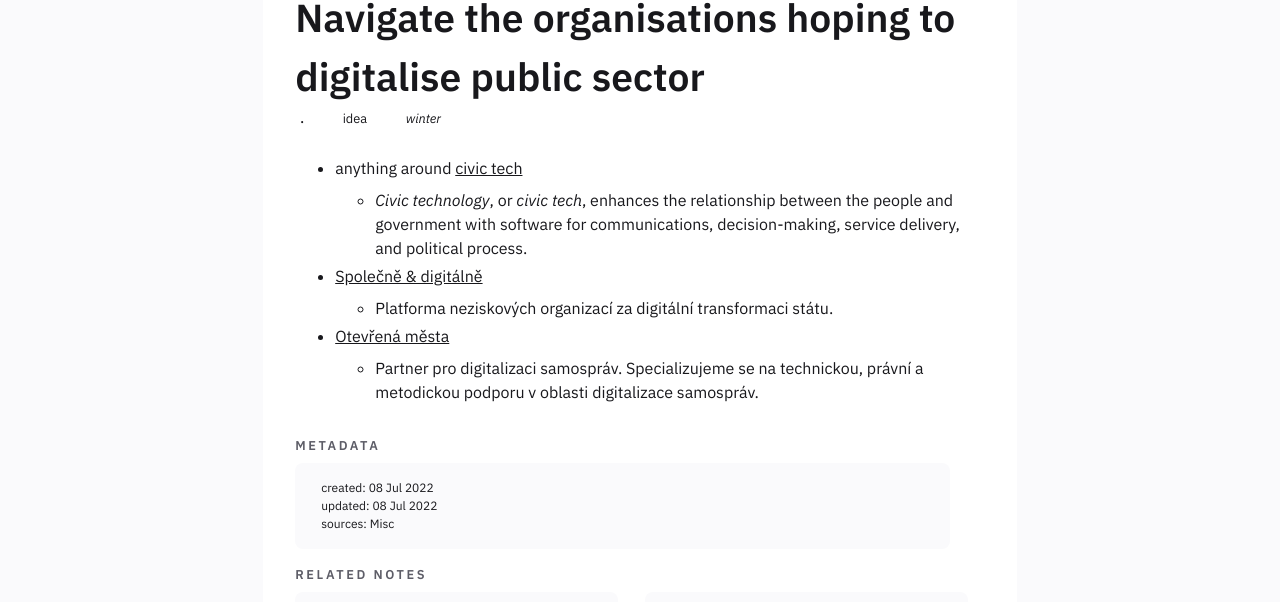
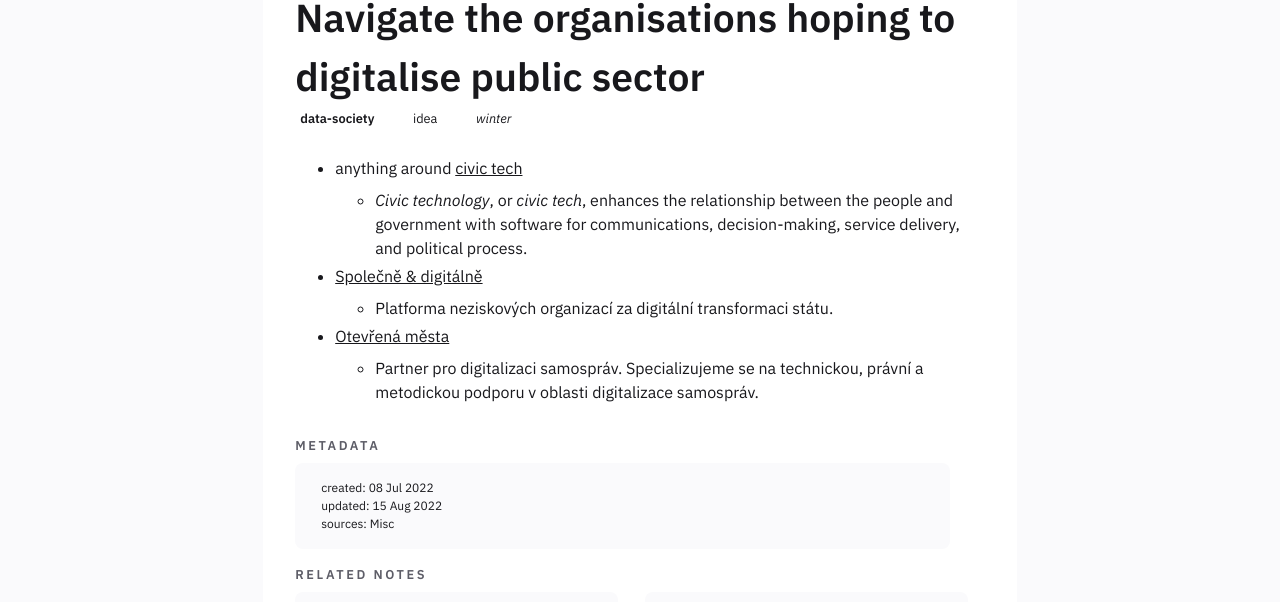
Before and after one commit to one-data-cookie/one-data-cookie.github.io, a Jekyll site: the page built from _notes/data-society/Navigate the organisations hoping to digitalise public sector.md, in a window 1280 px wide. Shown: the part 155-757 px from the top of the page. Built offline with Jekyll 4.4.1, drawn with Linux system fonts in a browser that asks for light colours.

Commit message:
sync notes and files as of 2022/08/15 22:21:48 UTC

```diff
--- a/_notes/data-society/Navigate the organisations hoping to digitalise public sector.md
+++ b/_notes/data-society/Navigate the organisations hoping to digitalise public sector.md
@@ -1,11 +1,11 @@
 ---
 title: Navigate the organisations hoping to digitalise public sector
 title-cs:
-category: .
+category: data-society
 tags: [idea]
 season: winter
 created: 08 Jul 2022
-updated: 08 Jul 2022
+updated: 15 Aug 2022
 sources: Misc
 ---
 
```
Also changed, not shown: _notes/data-coding/Learn CLI.md (+8 -0 lines), _notes/data-coding/Learn Vim.md (+2 -2 lines).
